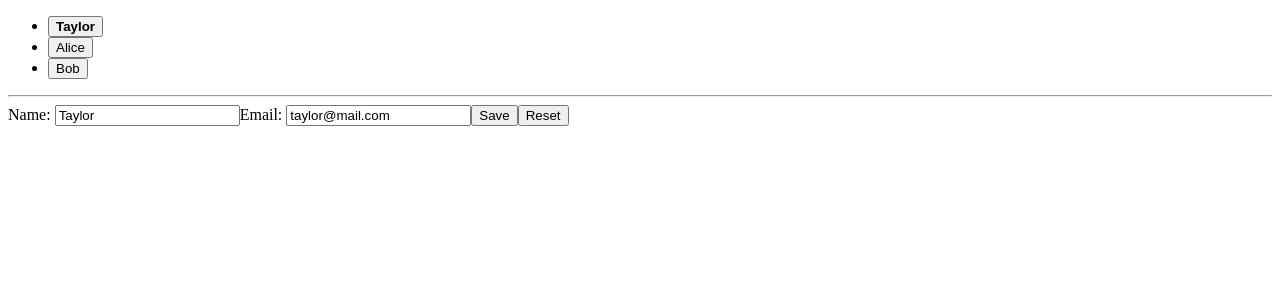
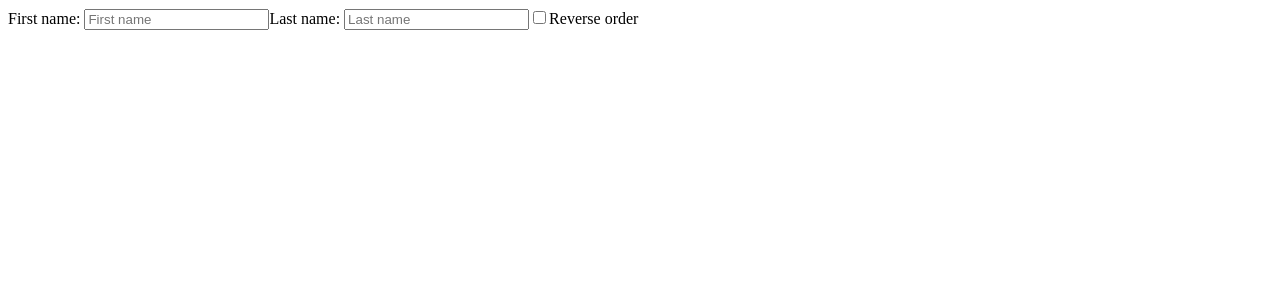
Before and after one commit to vladislav0sidorov/Solution-for-university, a React (Vite) app: page / in a window 1280 px wide. Shown: the top 300 px of the page. Built offline with nearby package versions, Linux system fonts and the light colour scheme.

Commit message:
3_4_2 Swap two form fields

```diff
--- a/src/App.tsx
+++ b/src/App.tsx
@@ -1,47 +1,47 @@
-// 3_4_3 Reset a detail form
+// 3_4_2 Swap two form fields
 /*
-  Это редактируемый список контактов. Вы можете редактировать данные выбранного контакта, а затем либо нажать "Сохранить", чтобы обновить его, либо "Сбросить", чтобы отменить изменения.
+  Эта форма позволяет вводить имя и фамилию. В ней также есть флажок, контролирующий, какое поле будет первым. Если установить флажок, поле "Фамилия" появится перед полем "Имя".
 
-  Когда вы выбираете другой контакт (например, Алису), состояние обновляется, но форма продолжает показывать данные предыдущего контакта. Исправьте это так, чтобы форма сбрасывалась при изменении выбранного контакта.
+  Это почти работает, но есть ошибка. Если вы заполните поле "Имя" и установите флажок, текст останется в первом поле (теперь это "Фамилия"). Исправьте это так, чтобы при изменении порядка ввода текст также перемещался.
 */
 
 import { useState } from 'react'
-import ContactList from './ContactList'
-import EditContact from './EditContact'
 
-export default function ContactManager() {
-  const [contacts, setContacts] = useState(initialContacts)
-  const [selectedId, setSelectedId] = useState(0)
-  const selectedContact = contacts.find(c => c.id === selectedId)!
+export default function App() {
+  const [reverse, setReverse] = useState(false)
+  const [firstName, setFirstName] = useState('')
+  const [lastName, setLastName] = useState('')
 
-  function handleSave(updatedData: Contact) {
-    const nextContacts = contacts.map(c => {
-      if (c.id === updatedData.id) {
-        return updatedData
-      } else {
-        return c
-      }
-    })
-    setContacts(nextContacts)
+  const checkbox = (
+    <label>
+      <input type="checkbox" checked={reverse} onChange={e => setReverse(e.target.checked)} />
+      Reverse order
+    </label>
+  )
+
+  if (reverse) {
+    return (
+      <>
+        <Field label="Last name" value={lastName} onChange={setLastName} />
+        <Field label="First name" value={firstName} onChange={setFirstName} />
+        {checkbox}
+      </>
+    )
+  } else {
+    return (
+      <>
+        <Field label="First name" value={firstName} onChange={setFirstName} />
+        <Field label="Last name" value={lastName} onChange={setLastName} />
+        {checkbox}
+      </>
+    )
   }
+}
 
+function Field({ label, value, onChange }: { label: string; value: string; onChange: (value: string) => void }) {
   return (
-    <div>
-      <ContactList contacts={contacts} selectedId={selectedId} onSelect={id => setSelectedId(id)} />
-      <hr />
-      <EditContact key={selectedId} initialData={selectedContact} onSave={handleSave} />
-    </div>
+    <label>
+      {label}: <input type="text" value={value} placeholder={label} onChange={e => onChange(e.target.value)} />
+    </label>
   )
 }
-
-export type Contact = {
-  id: number
-  name: string
-  email: string
-}
-
-const initialContacts: Contact[] = [
-  { id: 0, name: 'Taylor', email: 'taylor@mail.com' },
-  { id: 1, name: 'Alice', email: 'alice@mail.com' },
-  { id: 2, name: 'Bob', email: 'bob@mail.com' }
-]
```
